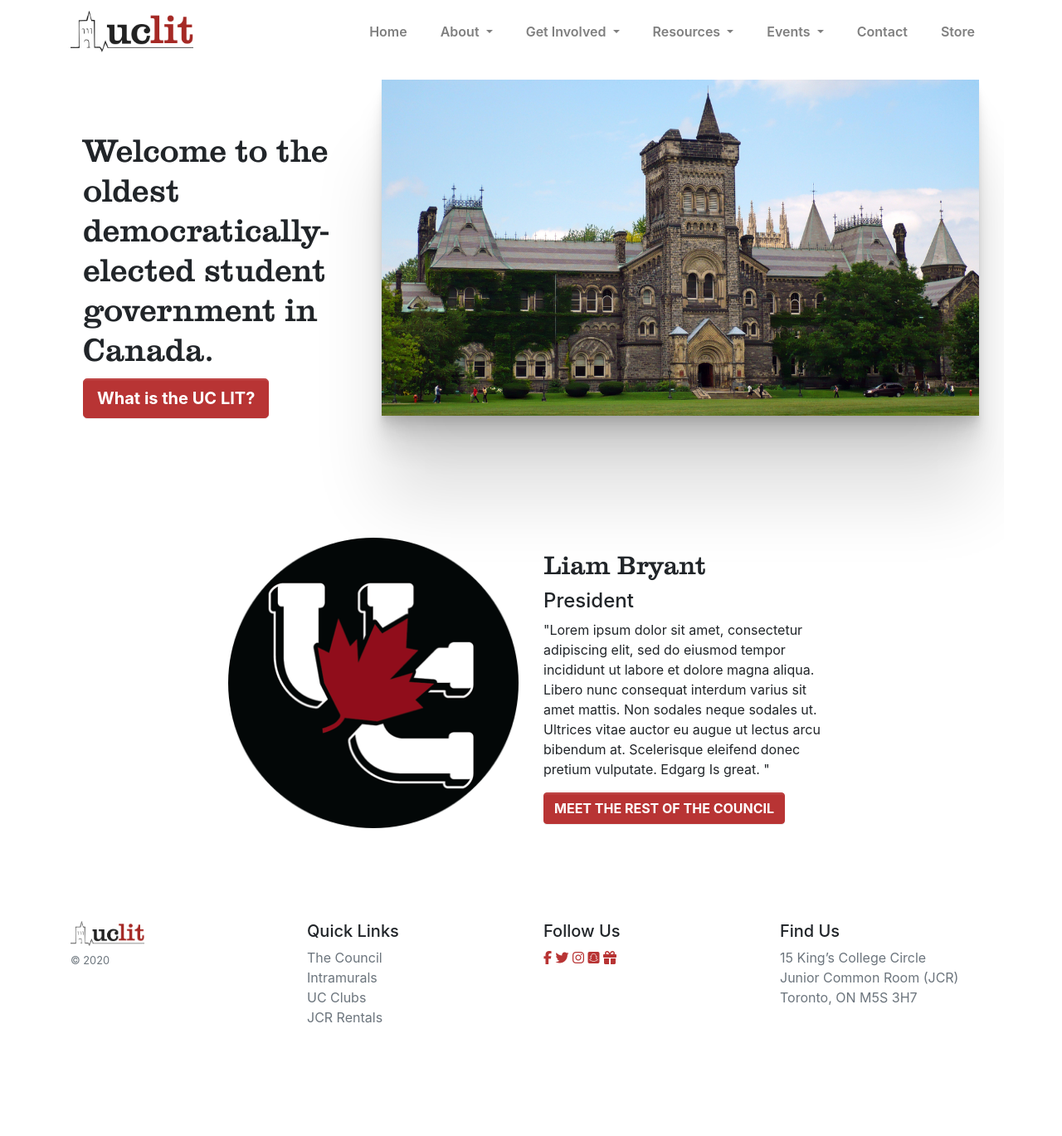
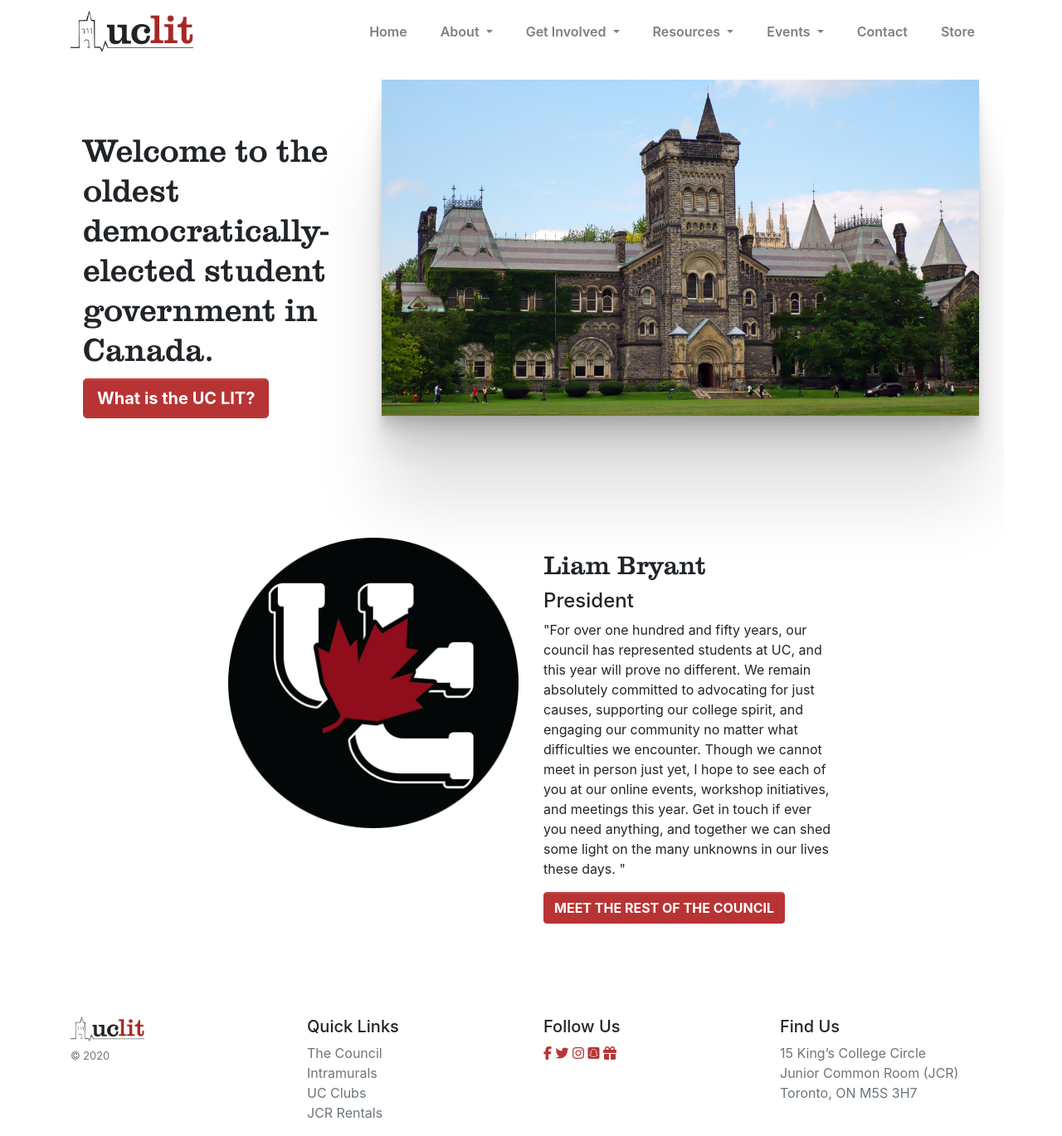
Before and after one commit to uclit-webmaster/uclit-site, a Jekyll site: the page built from index-cp.html, in a window 1280 px wide and 1369 px high. Shown: the whole window at 83% size. Built offline with Jekyll 4.4.1, drawn with Linux system fonts in a browser that asks for light colours; nearby versions of some CDN libraries.

Commit message:
Update presidents-message.yml
inputted president message

```diff
--- a/_data/presidents-message.yml
+++ b/_data/presidents-message.yml
@@ -9,7 +9,4 @@ image: /assets/images/headshots/output-onlinepngtools.png
 name: Liam Bryant
 # https://yaml-multiline.info/ (info about multiline strings in yaml)
 message: >
-  Lorem ipsum dolor sit amet, consectetur adipiscing elit, sed do eiusmod tempor incididunt
-  ut labore et dolore magna aliqua. Libero nunc consequat interdum varius sit amet mattis.
-  Non sodales neque sodales ut. Ultrices vitae auctor eu augue ut lectus arcu bibendum at.
-  Scelerisque eleifend donec pretium vulputate. Edgarg Is great.
+  For over one hundred and fifty years, our council has represented students at UC, and this year will prove no different. We remain absolutely committed to advocating for just causes, supporting our college spirit, and engaging our community no matter what difficulties we encounter. Though we cannot meet in person just yet, I hope to see each of you at our online events, workshop initiatives, and meetings this year. Get in touch if ever you need anything, and together we can shed some light on the many unknowns in our lives these days.
```
